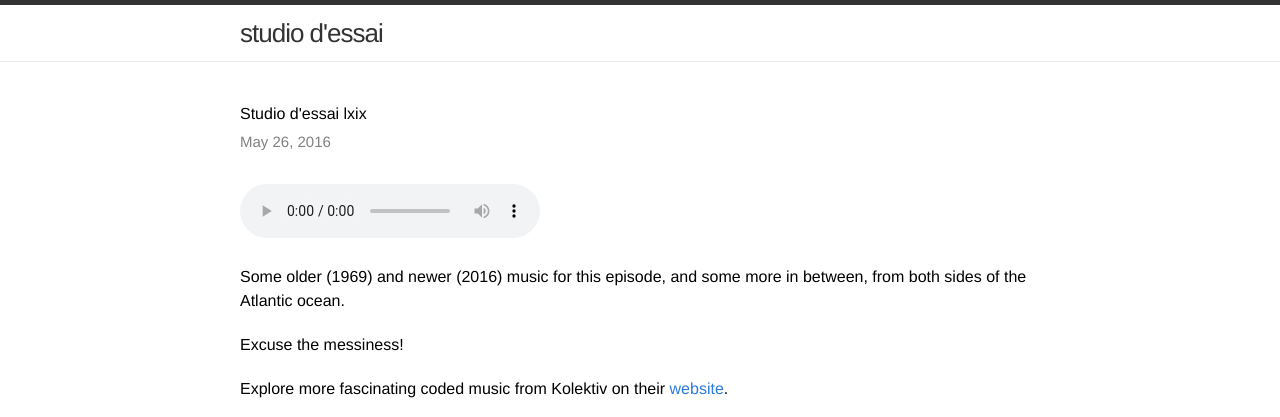
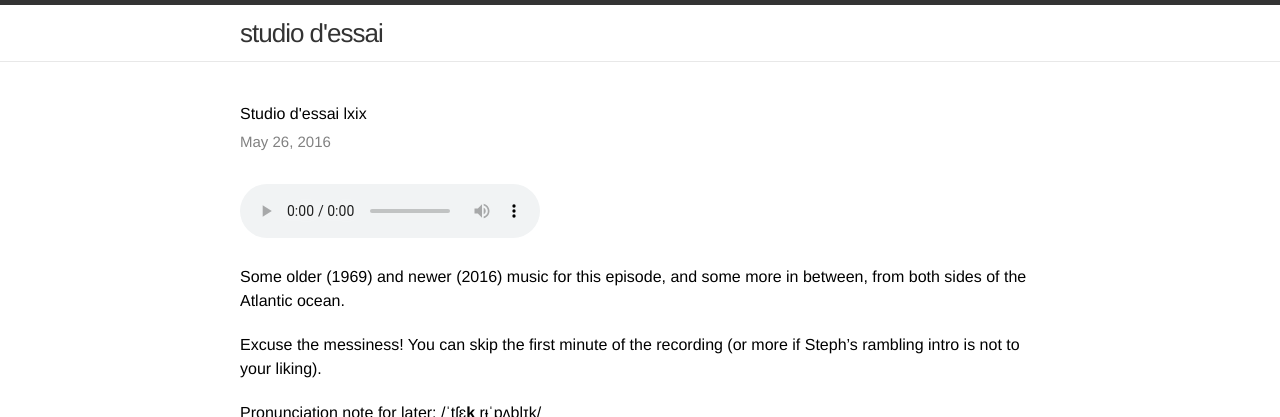
Before and after one commit to studio-dessai/studio-dessai.github.io, a Jekyll site: the page built from _posts/2016-05-26-sdelxix.md, in a window 1280 px wide, cut to the strip 0-417 px from the top of the page. Built offline with Jekyll 4.4.1, drawn with Linux system fonts in a browser that asks for light colours.

Commit message:
bit more

```diff
--- a/_posts/2016-05-26-sdelxix.md
+++ b/_posts/2016-05-26-sdelxix.md
@@ -5,7 +5,9 @@ title: "Studio d'essai lxix"
 
 Some older (1969) and newer (2016) music for this episode, and some more in between, from both sides of the Atlantic ocean.
 
-Excuse the messiness!
+Excuse the messiness! You can skip the first minute of the recording (or more if Steph's rambling intro is not to your liking).
+
+Pronunciation note for later: /ˈtʃɛ**k** rᵻˈpʌblɪk/
 
 Explore more fascinating coded music from Kolektiv on their [website](http://k-o-l-e-k-t-i-v.github.io/).
 
```
